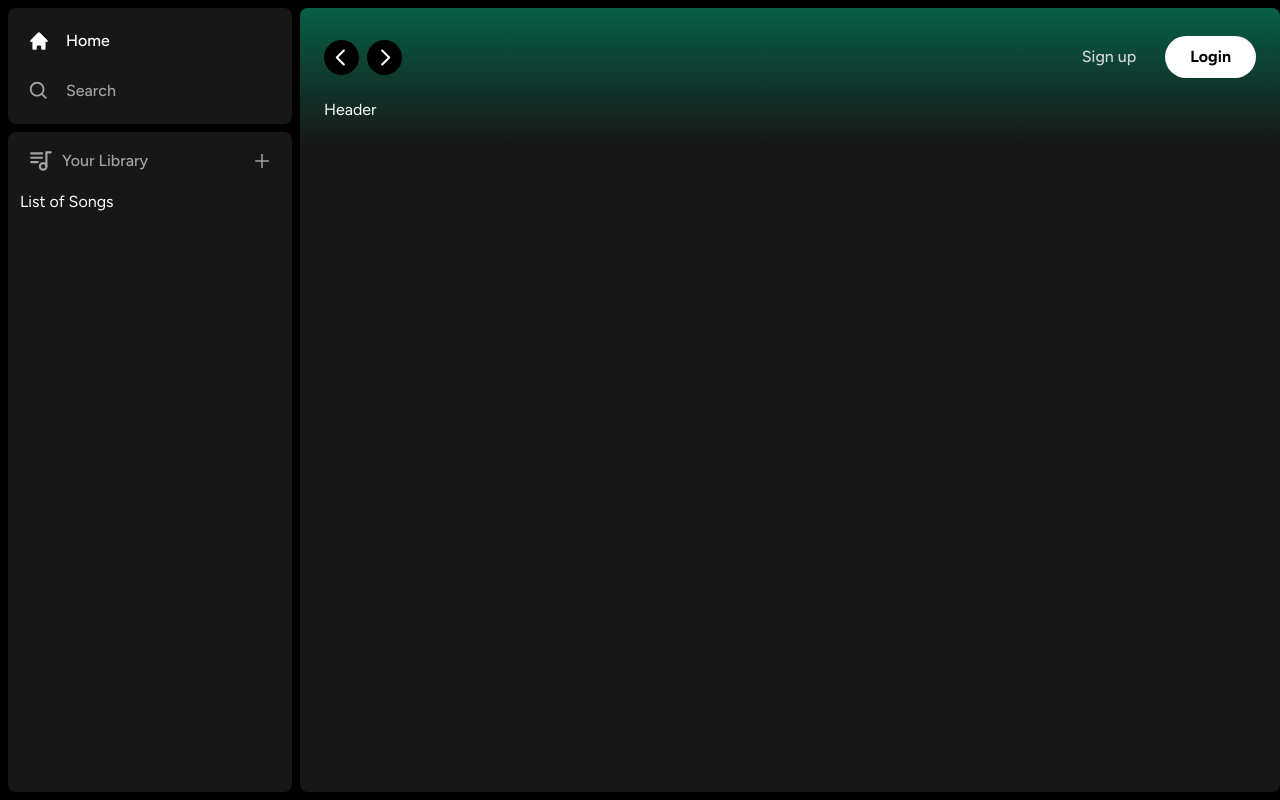
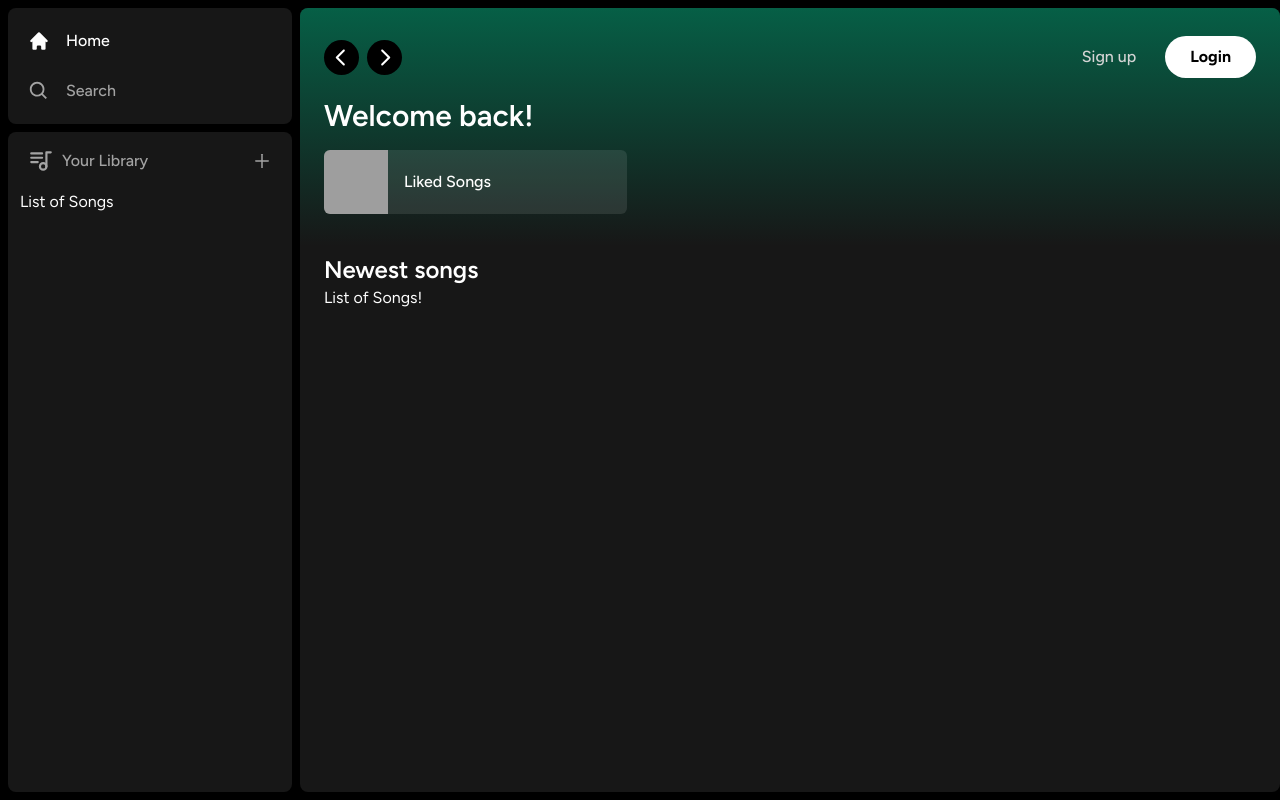
Before and after one commit to rjtedoco/spotify-clone, a Next.js app: page / in a window 1280 px wide. Built offline with nearby package versions, Linux system fonts and the light colour scheme; grey boxes are pictures that could not be loaded.

Commit message:
Add liked songs in main page

```diff
--- a/app/(site)/page.tsx
+++ b/app/(site)/page.tsx
@@ -1,9 +1,27 @@
 import Header from "@/components/Header";
+import ListItem from "@/components/ListItem";
 
 export default function Home() {
   return (
     <div className="bg-neutral-900 rounded-lg h-full w-full overflow-hidden overflow-y-auto">
-      <Header>Header</Header>
+      <Header>
+        <div className="mb-2">
+          <h1 className="text-white text-3xl font-semibold">Welcome back!</h1>
+          <div className="grid grid-cols-1 sm:grid-cols-2 xl:grid-cols-3 2xl:grid-cols-4 gap-3 mt-4">
+            <ListItem
+              image="/images/liked.png"
+              name="Liked Songs"
+              href="liked"
+            />
+          </div>
+        </div>
+      </Header>
+      <div className="mt-2 mb-7 px-6">
+        <div className="flex justify-between items-center">
+          <h1 className="text-white text-2xl font-semibold">Newest songs</h1>
+        </div>
+        <div>List of Songs!</div>
+      </div>
     </div>
   );
 }
--- /dev/null
+++ b/components/ListItem.tsx
@@ -0,0 +1,37 @@
+"use client";
+
+import Image from "next/image";
+import { useRouter } from "next/navigation";
+import { FaPlay } from "react-icons/fa";
+
+interface ListItemProps {
+  image: string;
+  name: string;
+  href: string;
+}
+
+const ListItem = ({ image, name, href }: ListItemProps) => {
+  const router = useRouter();
+
+  const onClick = () => {
+    // TODO: Add authentication before push
+    router.push(href);
+  };
+  return (
+    <button
+      onClick={onClick}
+      className="relative group flex items-center rounded-md overflow-hidden gap-x-4 bg-neutral-100/10 hover:bg-neutral-100/20 transition pr-4"
+    >
+      <div className="relative min-h-[64px] min-w-[64px]">
+        <Image className="object-cover" fill src={image} alt={"Image"} />
+      </div>
+      <p className="font-medium truncate py-5">{name}</p>
+
+      <div className="absolute transition opacity-0 rounded-full flex items-center justify-center bg-green-500 p-4 drop-shadow-md right-5 group-hover:opacity-100 hover:scale-110">
+        <FaPlay className="text-black" />
+      </div>
+    </button>
+  );
+};
+
+export default ListItem;
```
